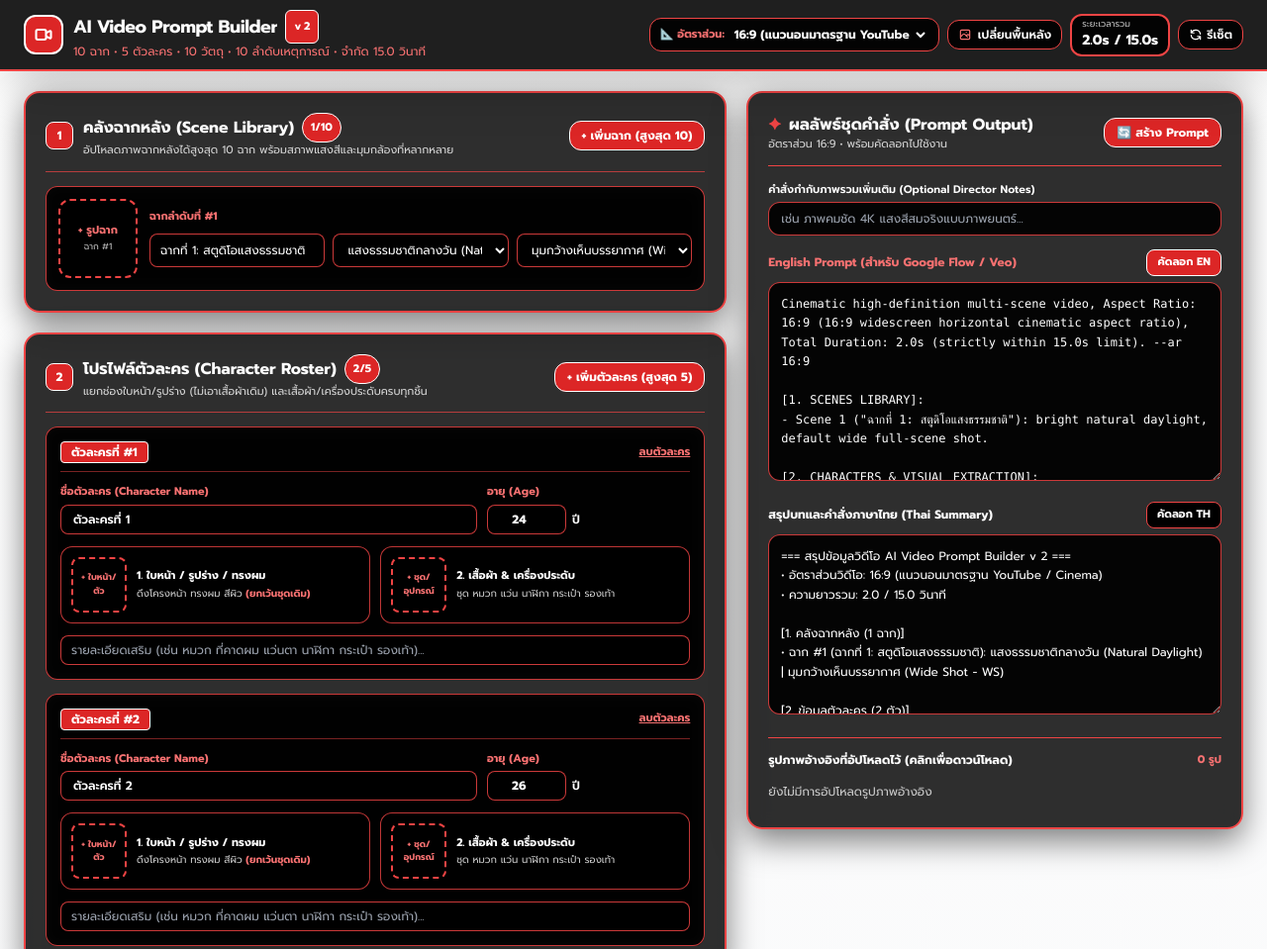
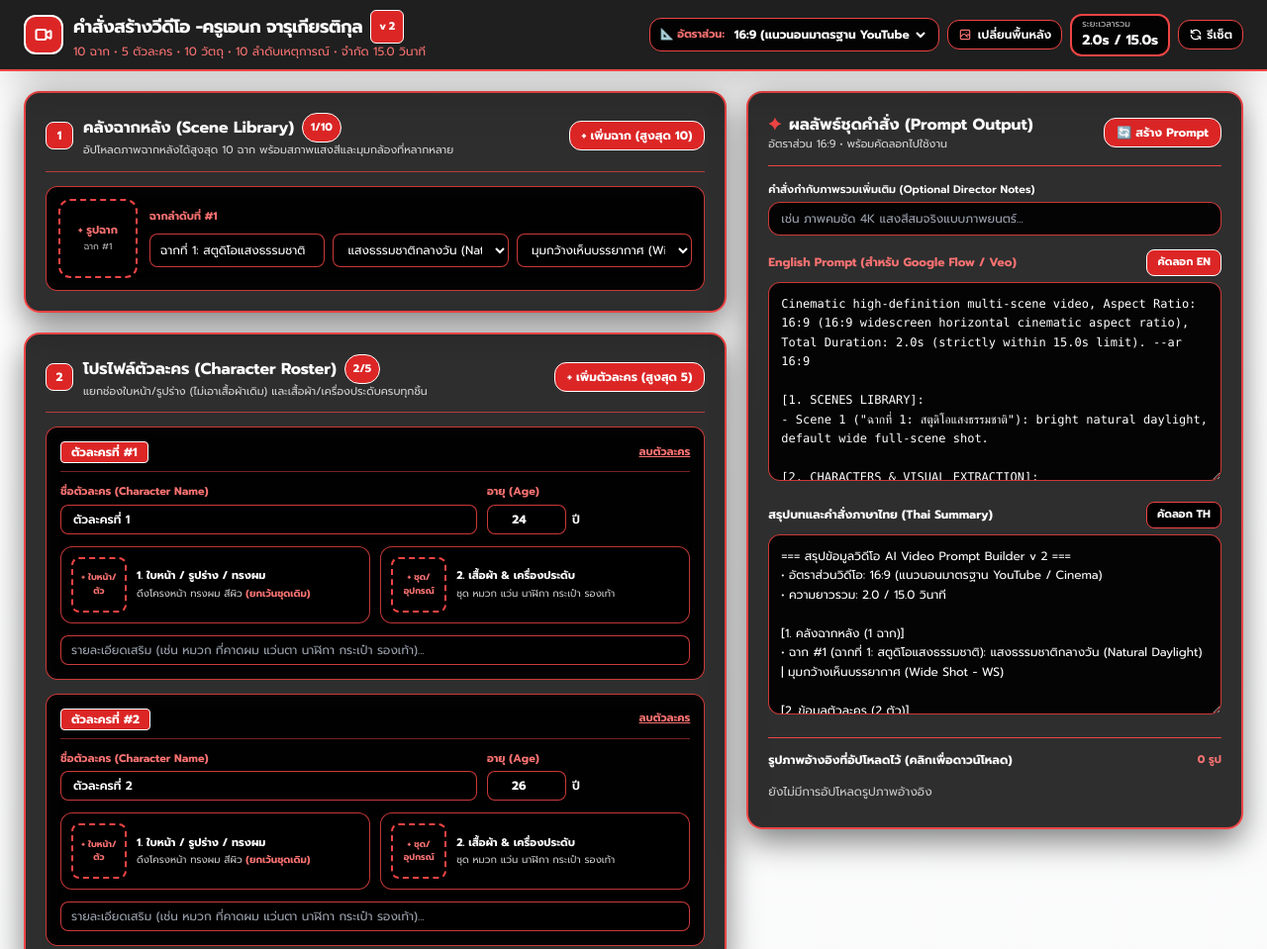
Before and after one commit to anek2511/video, a plain HTML site: page index.html in a window 1280 px wide. Shown: the top 959 px of the page at 99% size. Drawn offline with nearby package versions, Linux system fonts and the light colour scheme.

Commit message:
Update title and heading to Thai language

```diff
--- a/index.html
+++ b/index.html
@@ -3,7 +3,7 @@
 <head>
     <meta charset="UTF-8">
     <meta name="viewport" content="width=device-width, initial-scale=1.0">
-    <title>AI Video Prompt Builder v 2</title>
+    <title>Prompt สร้างวีดีโอ v 2</title>
     <script src="https://cdn.tailwindcss.com"></script>
     <link rel="preconnect" href="https://fonts.googleapis.com">
     <link rel="preconnect" href="https://fonts.gstatic.com" crossorigin>
@@ -151,7 +151,7 @@
                 </div>
                 <div class="min-w-0">
                     <h1 class="text-sm sm:text-lg font-extrabold tracking-tight text-white flex items-center gap-2 truncate">
-                        <span class="truncate">AI Video Prompt Builder</span>
+                        <span class="truncate">คำสั่งสร้างวีดีโอ -ครูเอนก จารุเกียรติกุล</span>
                         <span class="px-2 py-0.5 text-[11px] font-bold bg-red-600 text-white border border-white rounded-md shrink-0">v 2</span>
                     </h1>
                     <p class="text-[10px] sm:text-xs text-red-400 truncate">10 ฉาก • 5 ตัวละคร • 10 วัตถุ • 10 ลำดับเหตุการณ์ • จำกัด 15.0 วินาที</p>
```
